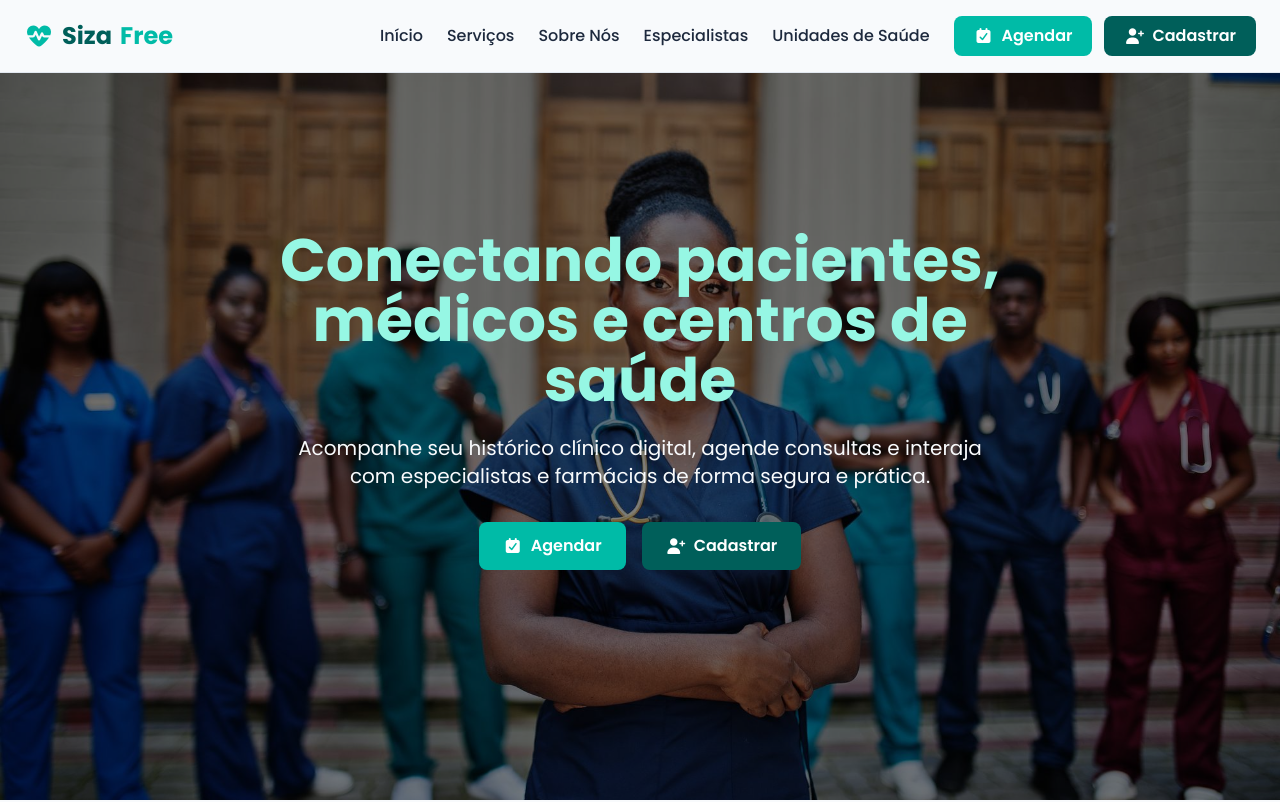
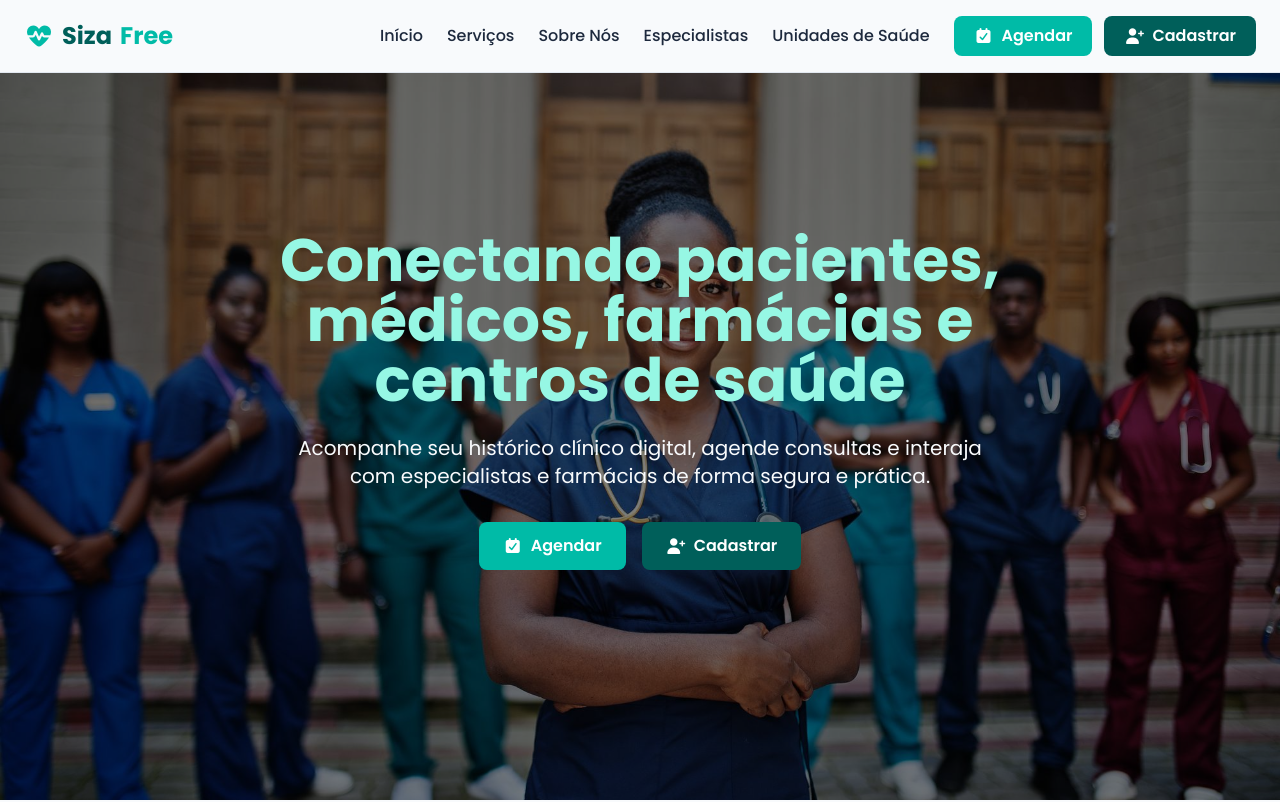
Before and after one commit to nsimba-afonso-nwayami/sizafree, a React (Vite) app: page / in a window 1280 px wide. Shown: the top 802 px of the page. Built offline with nearby package versions, Linux system fonts and the light colour scheme.

Commit message:
Home atualizada

```diff
--- a/src/pages/site/Home.jsx
+++ b/src/pages/site/Home.jsx
@@ -19,7 +19,7 @@ export default function Home() {
         <div className="absolute inset-0 bg-black/50"></div>
         <div className="relative z-10 text-center px-6 max-w-3xl">
           <h1 className="text-4xl md:text-6xl font-bold text-teal-200 mb-6">
-            Conectando pacientes, médicos e centros de saúde
+            Conectando pacientes, médicos, farmácias e centros de saúde
           </h1>
           <p className="text-slate-50 text-lg md:text-xl mb-8">
             Acompanhe seu histórico clínico digital, agende consultas e interaja
```
